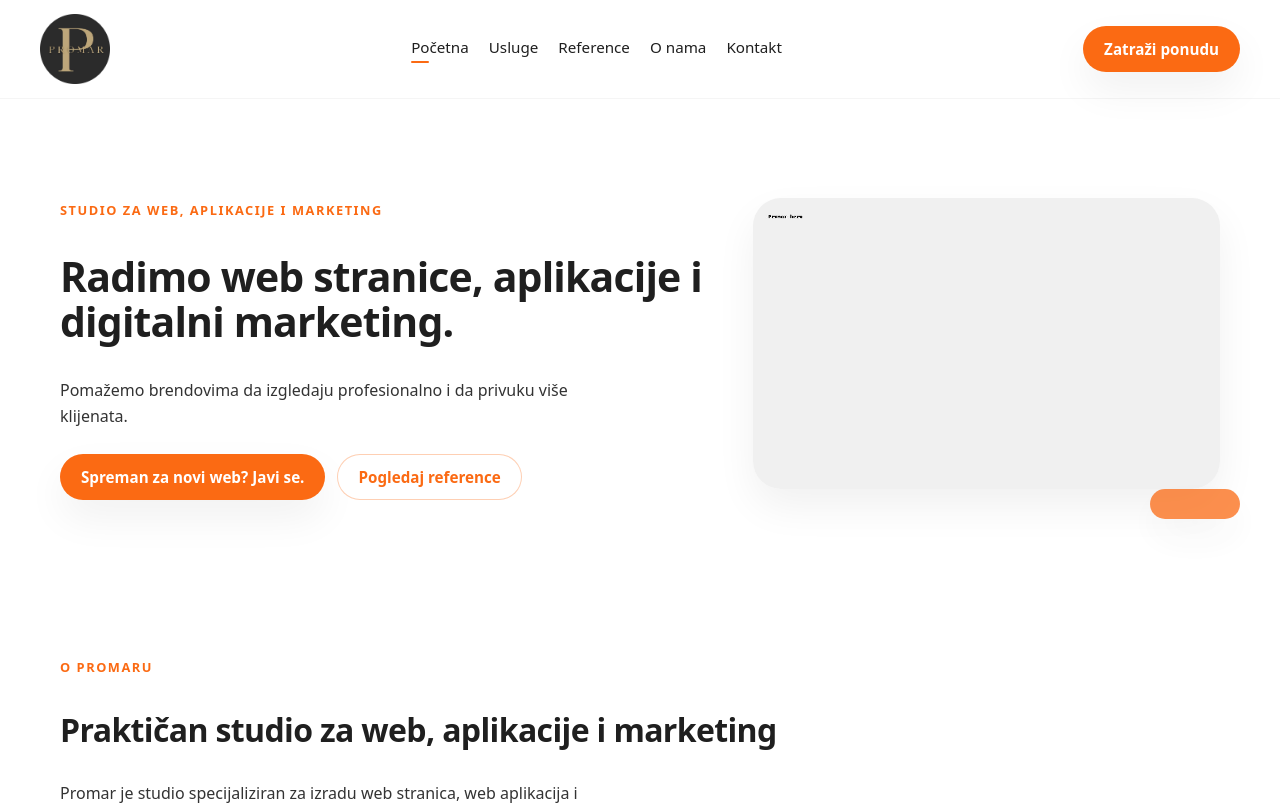
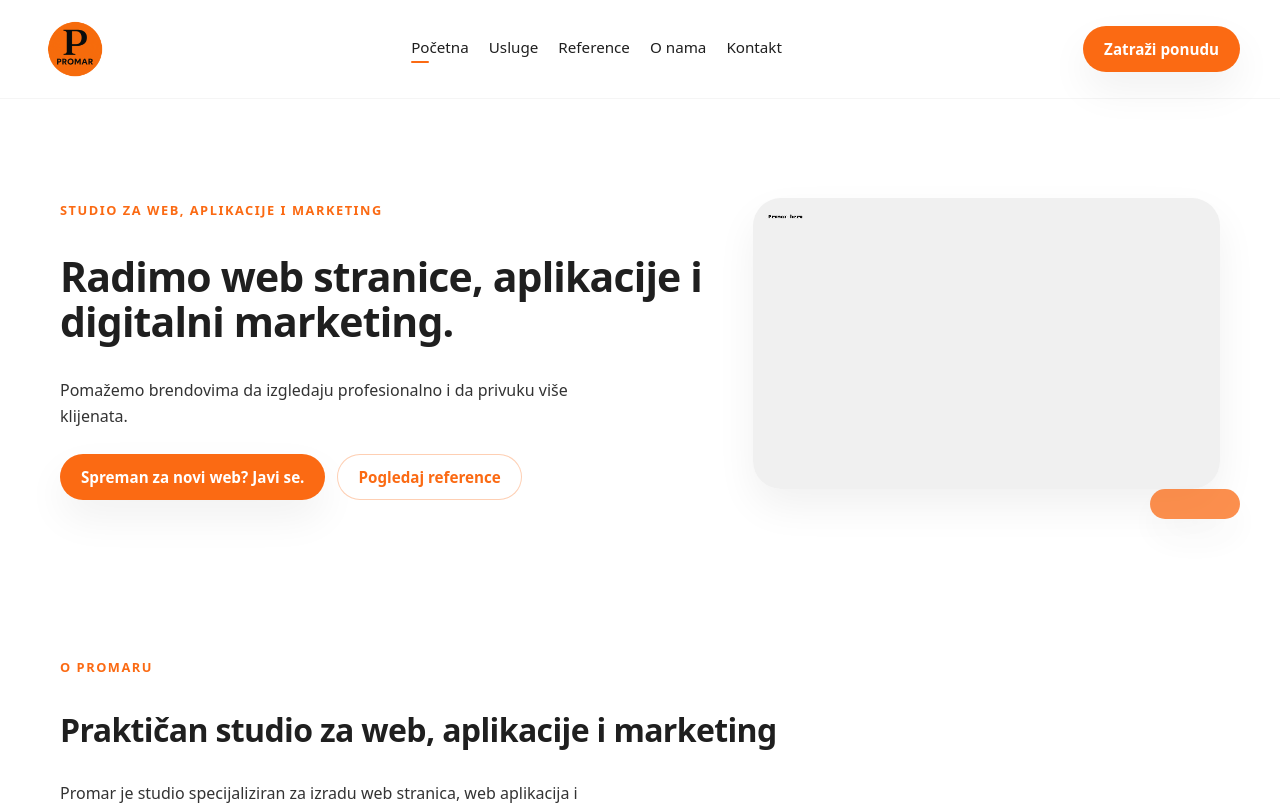
Before and after one commit to Ren0g/promar, a Next.js app: page / in a window 1280 px wide. Shown: the top 805 px of the page. Built offline with nearby package versions, Linux system fonts and the light colour scheme.

Commit message:
Update Header.jsx

```diff
--- a/components/Header.jsx
+++ b/components/Header.jsx
@@ -19,7 +19,7 @@
     <header className="header">
       <div className="container header-inner">
         <Link href="/" className="logo">
-          <img src="/images/logo-primary.png" alt="Promar logo" />
+          <img src="/images/logo-dark.png" alt="Promar logo" />
         </Link>
 
         <nav className="nav">
```
